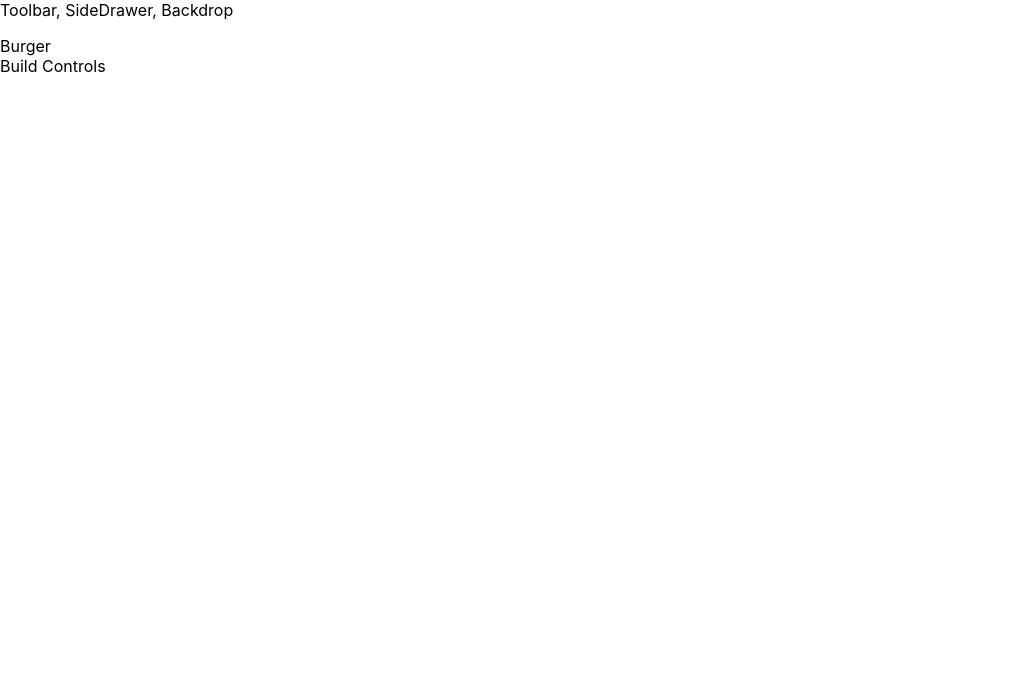
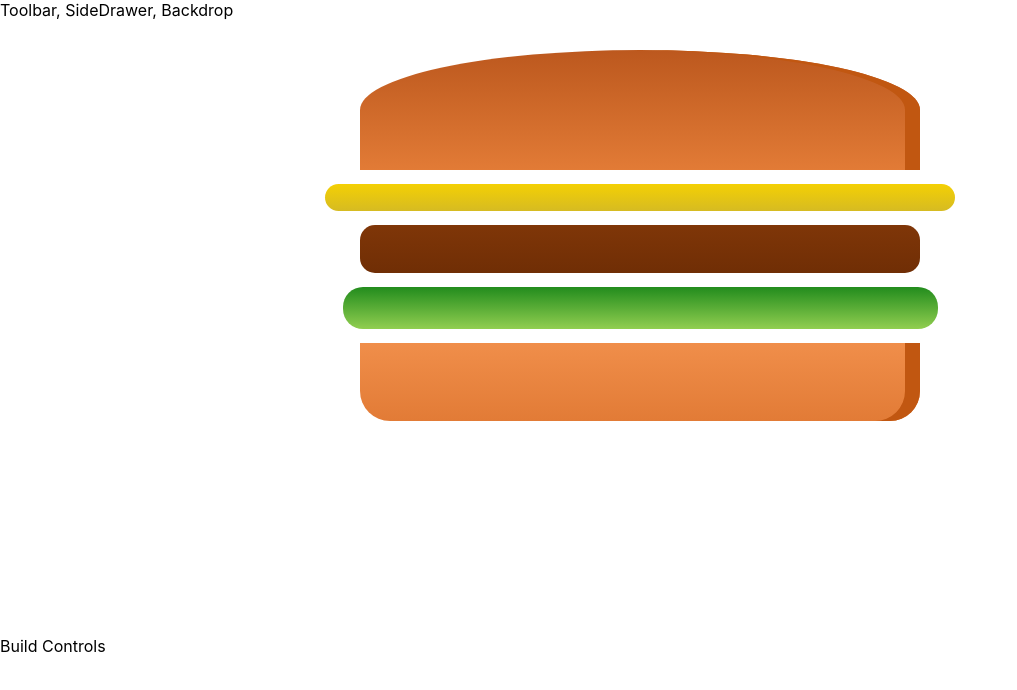
Before and after one commit to hdmdhr/react-burger-builder, a React (Create React App) app: page / in a window 1280 px wide. Shown: the top 690 px of the page, without its empty margins (0-1017 px from the left). Built offline with nearby package versions, Linux system fonts and the light colour scheme.

Commit message:
8.155: Add Burger.scss and @media to style in all devices. | Render a fake burger on to the page.

```diff
--- a/src/components/burger/Burger.js
+++ b/src/components/burger/Burger.js
@@ -0,0 +1,17 @@
+import React from 'react';
+import styles from './Burger.module.scss';
+import BurgerIngredient from './ingredients/BurgerIngredient'
+
+const Burger = props =>(
+<div className={styles.Burger}>
+        <BurgerIngredient type="bread-top" />
+        <BurgerIngredient type="cheese" />
+        <BurgerIngredient type="meat" />
+        <BurgerIngredient type="salad" />
+        <BurgerIngredient type="bread-bottom" />
+</div>
+)
+
+;
+
+export default Burger;
--- /dev/null
+++ b/src/components/burger/Burger.module.scss
@@ -0,0 +1,30 @@
+.Burger {
+    width: 100%;
+    margin: auto;
+    height: 250px;
+    overflow: scroll;
+    text-align: center;
+    font-weight: bold;
+    font-size: 1.2rem;
+
+    // in video it's `min-height`
+    @media (min-width: 500px) and (max-height: 400px) {
+        width: 350px;
+        height: 300px;
+    }
+
+    @media (min-width: 500px) and (min-height: 401px) {
+        width: 450px;
+        height: 400px;
+    }
+
+    @media (min-width: 1000px) and (min-height: 700px) {
+            width: 700px;
+            height: 600px;
+    }
+
+
+
+
+
+}
--- a/src/containers/burger-builder/BurgerBuilder.js
+++ b/src/containers/burger-builder/BurgerBuilder.js
@@ -1,12 +1,13 @@
 import React, { Component } from 'react';
 
-import Aux from '../../hoc/Auxiliary'
+import Aux from '../../hoc/Auxiliary';
+import Burger from '../../components/burger/Burger'
 
 class BurgerBuilder extends Component {
     render () {
         return (
             <Aux>
-                <div>Burger</div>
+                <Burger />
                 <div>Build Controls</div>
             </Aux>
         );
```
